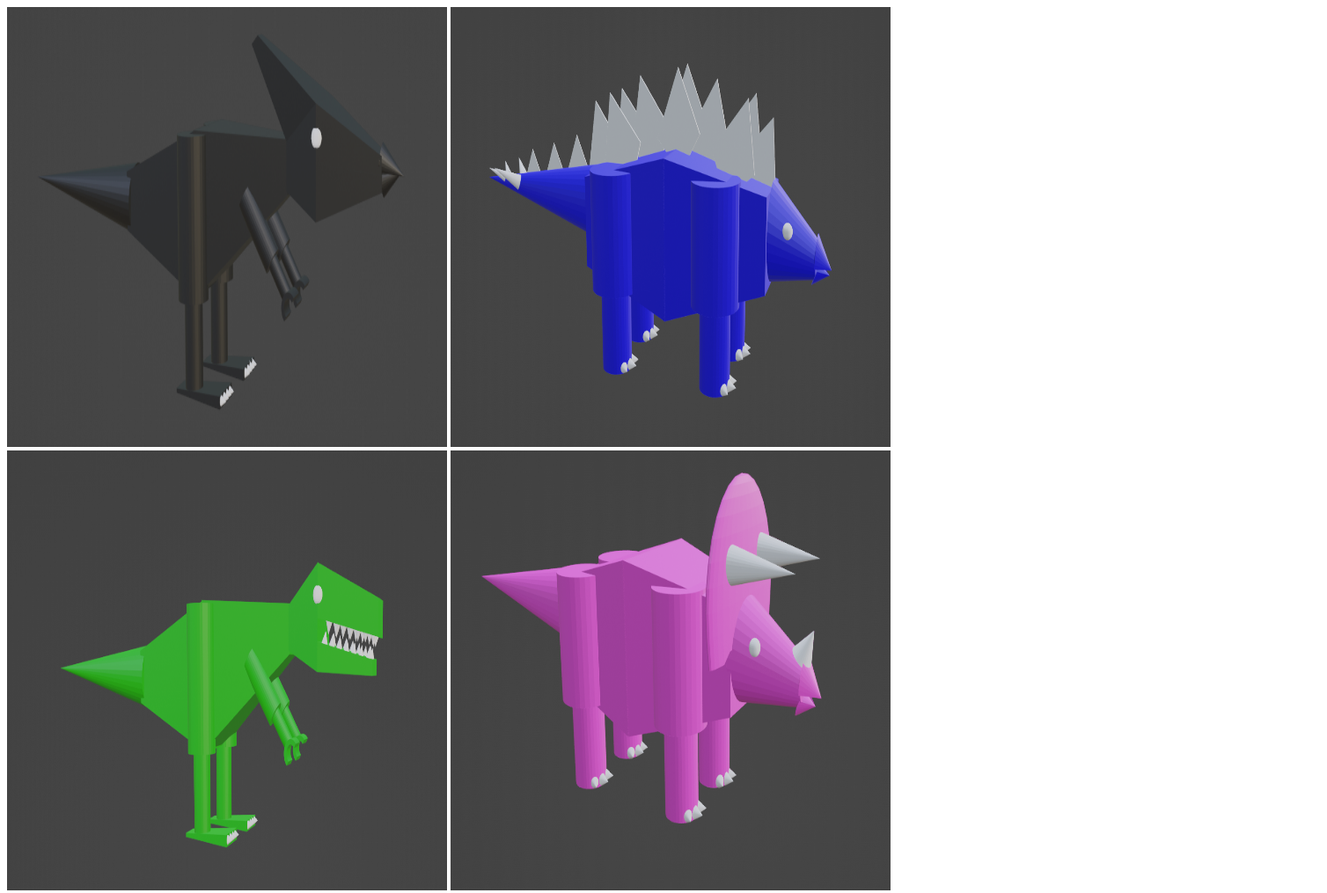
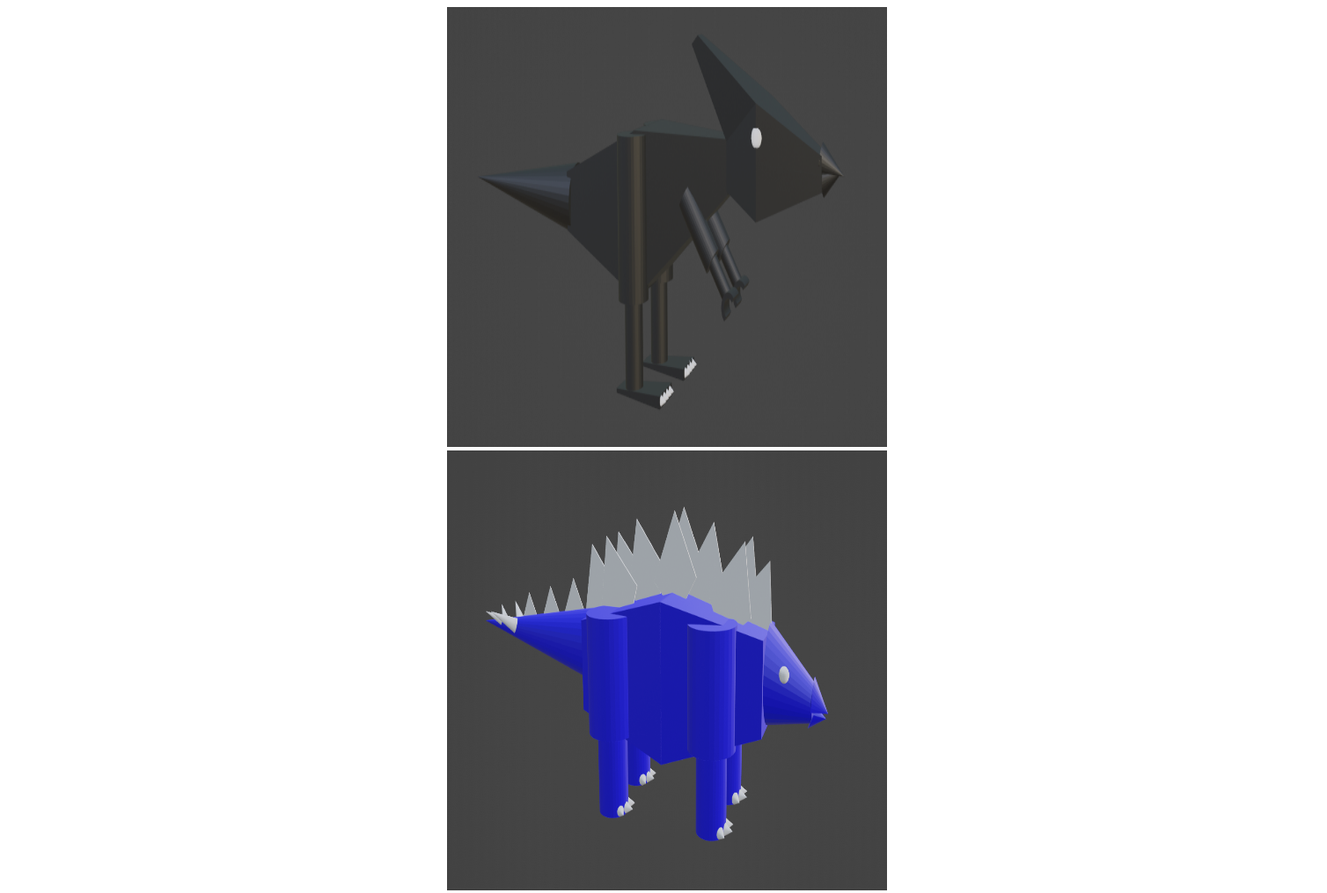
Before and after one commit to omerovi5/ux815-java, a plain HTML site: page index.html in a window 1280 px wide. Shown: the top 1015 px of the page at 88% size, 1508 px wide, since content can reach past the window. Drawn offline with nearby package versions, Linux system fonts and the light colour scheme.

Commit message:
another edit

```diff
--- a/index.html
+++ b/index.html
@@ -4,8 +4,6 @@
     <meta charset="UTF-8">
     <meta name="viewport" content="width=device-width, initial-scale=1.0">
     <title>UX815 Java ScrollReveal</title>
-    <script src="https://unpkg.com/scrollreveal"></script>
-    <script src="index.js"></script>
     <link rel="stylesheet" href="screen.css">
   </head>
   <body>
@@ -16,6 +14,7 @@
       <img src="TriceraScreenshot.png" alt="TriceraScreenshot" />
       <img src="PteraScreenshot.png" alt="PteraScreenshot" />
     </main>
-
+     <script src="https://unpkg.com/scrollreveal"></script>
+    <script src="index.js"></script>
   </body>
 </html>
--- a/screen.css
+++ b/screen.css
@@ -1,5 +1,6 @@
 img{
-    margin: 0 auto;
+    margin-left: 500px;
+    margin-right: 500px;
     width: 500px;
     height: 500px;
 }
```
